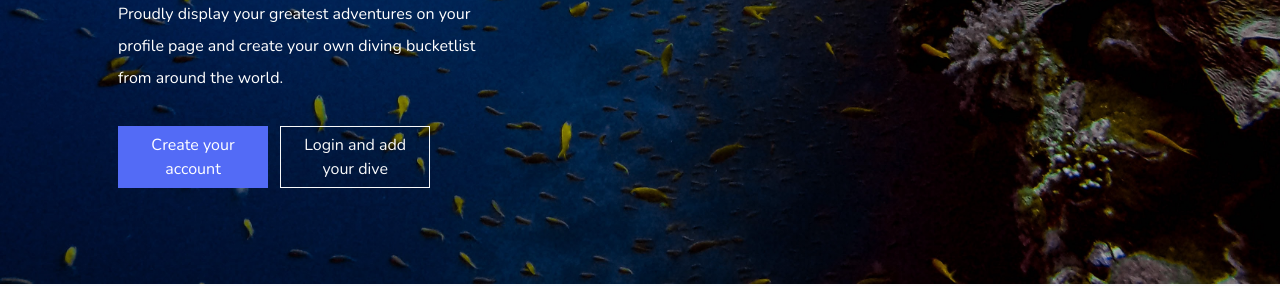
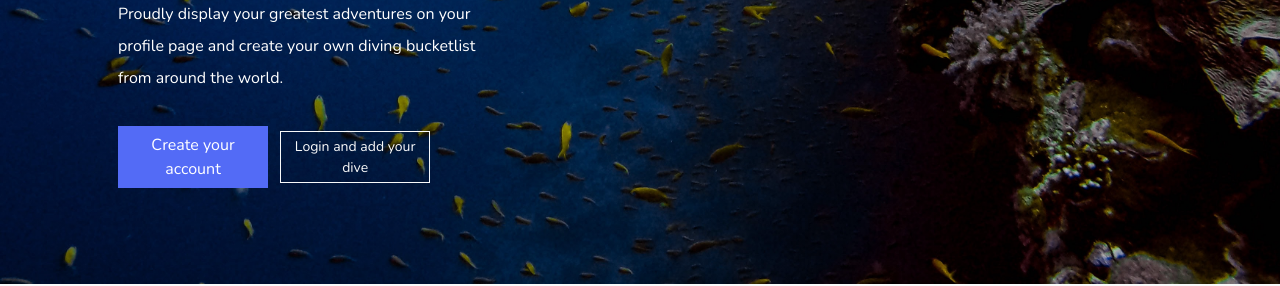
Before and after one commit to rothquel/OKdiverV1, a plain HTML site: page index.html in a window 1280 px wide. Shown: the part 2340-2626 px from the top of the page. Drawn offline with nearby package versions, Linux system fonts and the light colour scheme.

Commit message:
fixed up issue with button resizing

```diff
--- a/index.html
+++ b/index.html
@@ -132,7 +132,7 @@
         <p>Traveling with a physical logbook is so 2020. Our online logbook is designed to meet the standards of PADI and other international accreditation bodies.</p>
         <p>Proudly display your greatest adventures on your profile page and create your own diving bucketlist from around the world.</p>
         <a href="#" class="btn btn-primary brand-blue mt-3 me-2 col-12 col-lg-5">Create your account</a>
-        <a href="#" class="btn btn-sm-lg btn-outline-light mt-3 me-2 col-12 col-lg-5">Login and add your dive</a>
+        <a href="#" class="btn btn-sm btn-outline-light mt-3 me-2 col-12 col-lg-5">Login and add your dive</a>
       </div>
     </div>
   </div>
```
